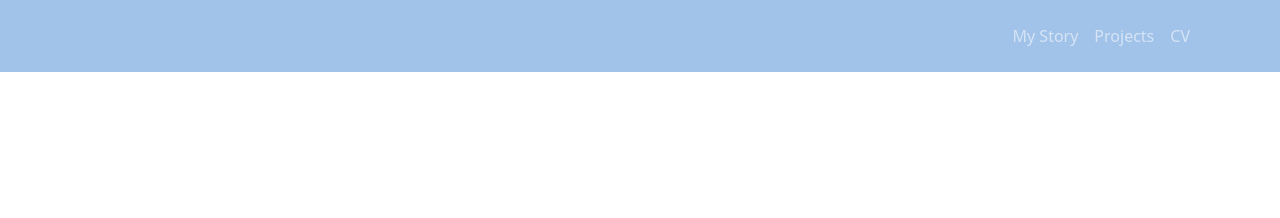
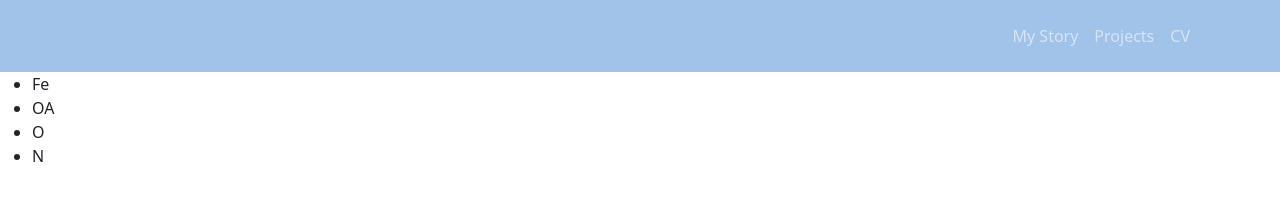
Before and after one commit to Erwin-Feld/molecule-destribution-calculus, a Vue app: page / in a window 1280 px wide. Shown: the top 218 px of the page. Built offline with nearby package versions, Linux system fonts and the light colour scheme.

Commit message:
created calc component added calculation component

```diff
--- /dev/null
+++ b/src/components/CalculationSection.vue
@@ -0,0 +1,135 @@
+<template>
+  <section>
+    <ul>
+
+      <li v-for="item in requestData.molecules" :key="item.id"
+      @click="toggleClass($event.target)"
+
+      >{{item.name}}</li>
+    </ul>
+  </section>
+</template>
+
+<script>
+import { onMounted, ref } from "@vue/runtime-core";
+import axios, { get } from "axios";
+import molecules from "../assets/comp.Data/molecules.json";
+
+export default {
+  name: "CalculationSection",
+  setup() {
+    let requestData = ref(molecules);
+
+    /* do not need to be reactive */
+     let selectedElements =ref([1,2,3]);
+
+    async function fetchData() {
+      try {
+        let res = await axios({
+          url: process.env.VUE_APP_ENV_DB_TABLE,
+          method: "get",
+          timeout: 8000,
+          headers: {
+            "Content-Type": "application/json",
+          },
+        });
+        if (res.status == 200) {
+          // test for status you want, etc
+          // console.log(res.status)
+        }
+        // Don't forget to return something
+        // console.log(res.data)
+        // requestData = response.data
+
+        return res.data;
+      } catch (err) {
+        // Add display error message in vue
+        console.error(err);
+      }
+    }
+
+    /* add/remove class on click */
+    function toggleClass(target){
+           target.classList.toggle('selected')
+          console.log(selectedElements.value)
+
+
+          // look if something changes
+          // button click if the values are changing
+
+        // I want to know if the value changes
+      // set it reactive
+      //
+
+
+          //  if target.innterText is inside selecteD Elements
+          // remove it
+
+          // else add it
+
+
+
+      // console.log(target.innerText)
+      // if target.innerText is also matches
+      //
+
+
+      // for(let element of requestData._rawValue.molecules) {
+
+
+      //   if(selectedElements.some(el=> el.name === element.name)){
+      //     console.log(`match ${element.name}`)
+
+
+      //   }
+
+
+      //   else if(target.innerText === element.name){
+      //     // console.log(element)
+      //     // Add to calc
+      //     // update the selectedElements array
+      //     selectedElements.push(element)
+      //     // console.log(selectedElements)
+      //     target.classList.toggle('active')
+
+      //     return true
+
+          // selectedElements.push(i)
+
+          // console.log(i)
+
+        // console.log(i)
+
+
+      // console.log(requestData._rawValue.molecules)
+      // add that text to it
+      //
+    }
+
+
+
+
+
+    onMounted(() => {
+      fetchData()
+        // Add test for failed request
+        .then((res) => console.log(typeof res));
+    });
+
+    return {
+      requestData,
+      toggleClass,
+
+    };
+  },
+};
+</script>
+
+
+<style scoped>
+
+.selected {
+  background-color: aqua;
+}
+
+</style>
--- a/src/view/Home.vue
+++ b/src/view/Home.vue
@@ -1,15 +1,18 @@
 <template>
   <nav-bar />
+  <calculation-section/>
 </template>
 
 <script>
 import NavBar from "../components/NavBar.vue";
+import CalculationSection from '../components/CalculationSection.vue'
 
 
 export default {
   name: "Home",
   components: {
     NavBar,
+    CalculationSection,
   },
 };
 </script>
```
